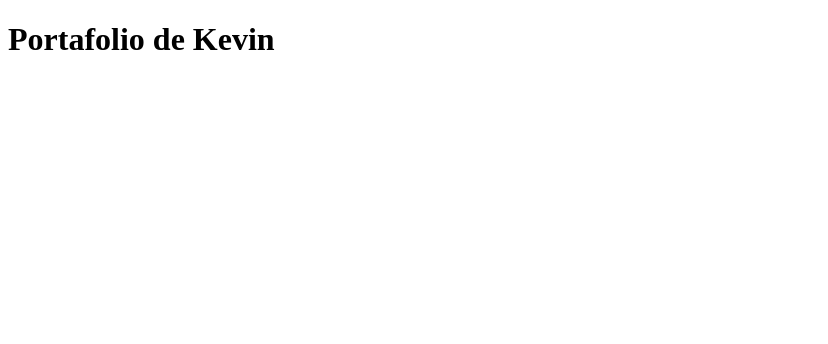
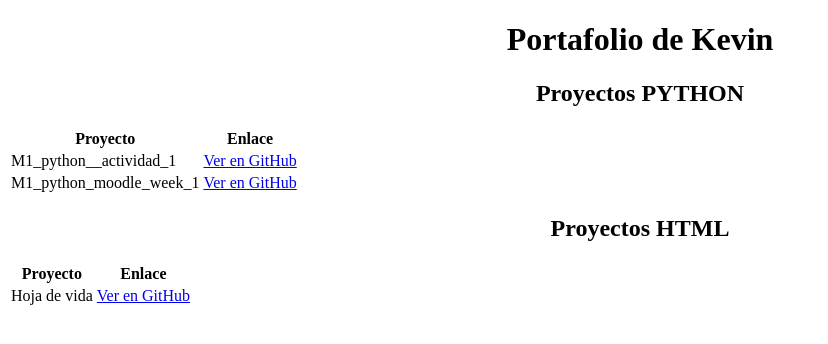
Before and after one commit to kevincano218-eng/portafolio-kevincano, a plain HTML site: page index.html in a window 1280 px wide. Shown: the whole page, without its empty margins (0-828 px from the left). Drawn offline with Linux system fonts and the light colour scheme.

Commit message:
Add files via upload

```diff
--- a/index.html
+++ b/index.html
@@ -6,6 +6,40 @@
     <title>Document</title>
 </head>
 <body>
-    <h1>Portafolio de Kevin</h1>
+    <h1 style="text-align: center;">Portafolio de Kevin</h1>
+    <h2 style="text-align: center;">Proyectos PYTHON</h2>
+    <table>
+        <thead>
+            <tr>
+                <th>Proyecto</th>
+                <th>Enlace</th>
+            </tr>
+        </thead>
+        <tbody>
+            <tr>
+                <td>M1_python__actividad_1</td>
+                <td><a href="https://github.com/kevincano218-eng/M1_python__actividad_1" target="_blank">Ver en GitHub</a></td>
+            </tr>
+            <tr>
+                <td>M1_python_moodle_week_1</td>
+                <td><a href="https://github.com/kevincano218-eng/M1_python_moodle_week_1" target="_blank">Ver en GitHub</a></td>
+            </tr>
+        </tbody>
+    </table>
+    <h2 style="text-align: center;">Proyectos HTML</h2>
+    <table>
+        <thead>
+            <tr>
+                <th>Proyecto</th>
+                <th>Enlace</th>
+            </tr>
+        </thead>
+        <tbody>
+            <tr>
+                <td>Hoja de vida</td>
+                <td><a href="https://github.com/kevincano218-eng/hoja" target="_blank">Ver en GitHub</a></td>
+            </tr>
+        </tbody>
+    </table>
 </body>
 </html>
```
